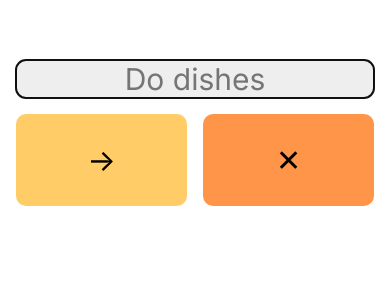
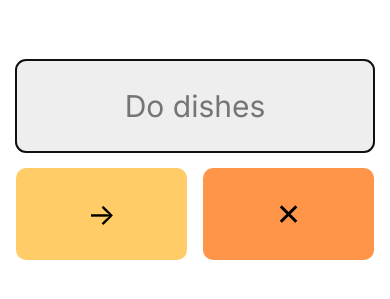
Before and after one commit to masrestu/scrim-choreslist, a plain HTML site: page index.html in a window 390 px wide. Shown: the part 133-432 px from the top of the page. Drawn offline with Linux system fonts and the light colour scheme.

Commit message:
change grid template input group

```diff
--- a/index.css
+++ b/index.css
@@ -121,6 +121,7 @@ img.show {
 @media screen and (max-width: 500px) {
     .input-group {
         display: grid;
+        grid-template: 1fr 1fr / 1fr 1fr;
     }
 
     input[type="text"] {
```
